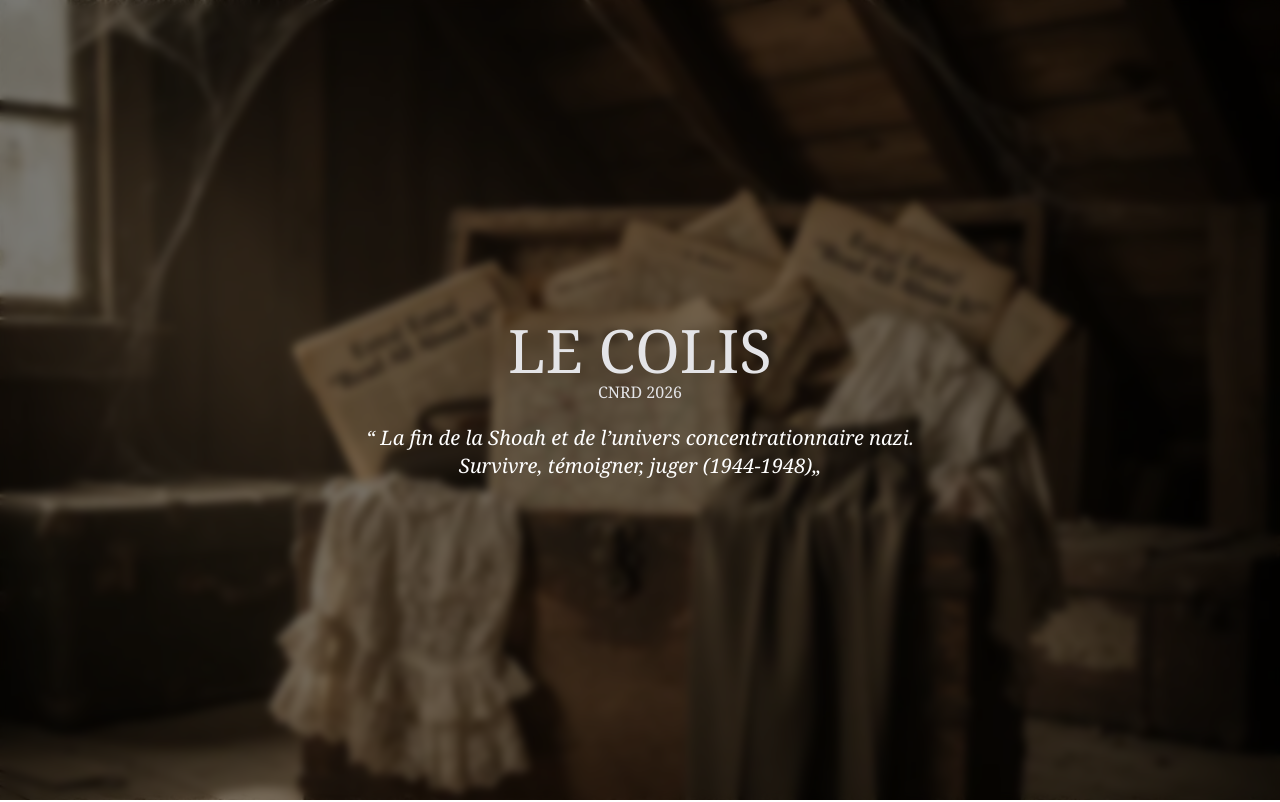
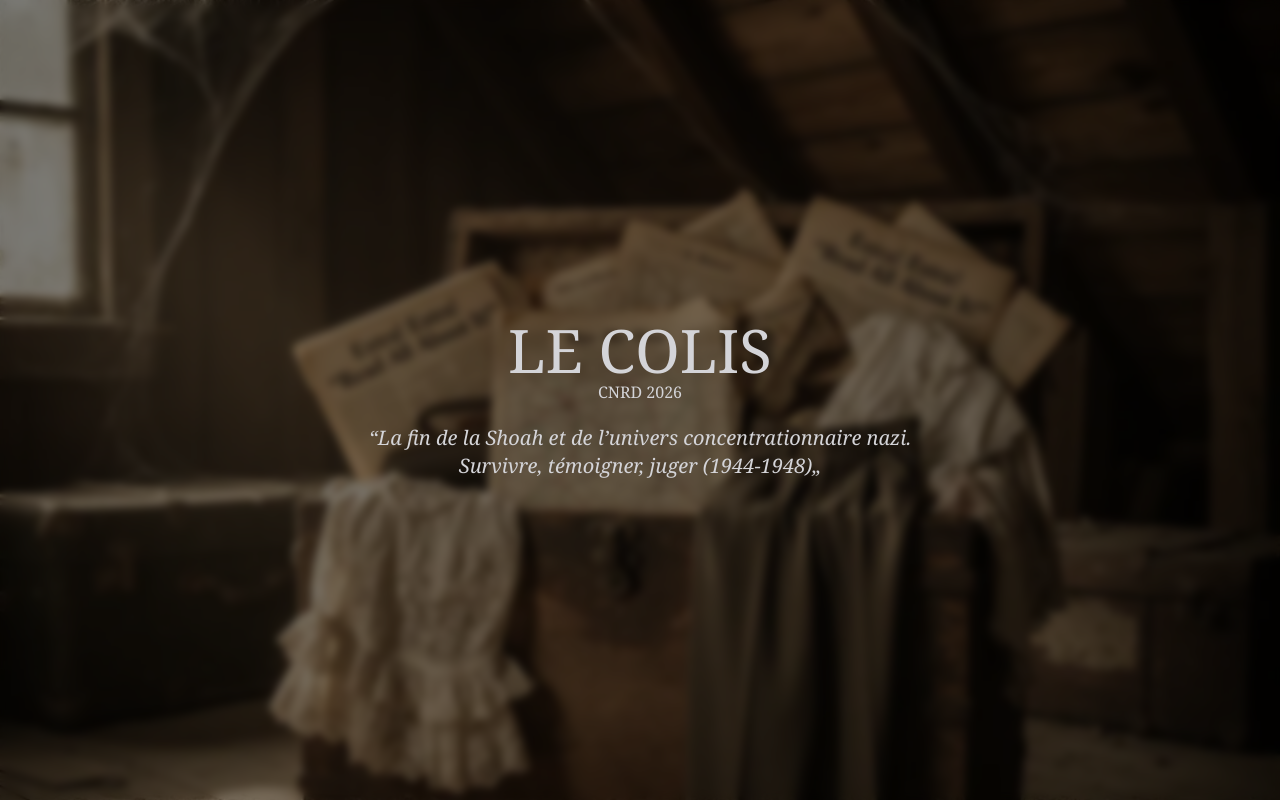
Before and after one commit to CNRD2026/Lecolis, a plain HTML site: page index.html in a window 1280 px wide. Shown: the top 802 px of the page. Drawn offline with Linux system fonts and the light colour scheme.

Commit message:
text-color

```diff
--- a/index.html
+++ b/index.html
@@ -22,9 +22,9 @@
 
     <!-- Contenu -->
     <div class="flex justify-center items-center h-full w-full flex-col relative z-10">
-        <h1 class="text-6xl text-zinc-200 animate-fadeInDown text-shadow-2xl">LE COLIS</h1>
-        <p class="text-zinc-200 animate-fadeInDown text-center">CNRD 2026</p>
-        <p class="text-xl text-center text-white italic mt-5 animate-fadeInDown ">“ La fin de la Shoah et de l’univers concentrationnaire nazi. <br>Survivre, témoigner, juger (1944-1948)„</p>
+        <h1 class="text-6xl text-zinc-300 animate-fadeInDown text-shadow-2xl">LE COLIS</h1>
+        <p class="text-zinc-300 animate-fadeInDown text-center">CNRD 2026</p>
+        <p class="text-xl text-center text-zinc-300 italic mt-5 animate-fadeInDown ">“La fin de la Shoah et de l’univers concentrationnaire nazi. <br>Survivre, témoigner, juger (1944-1948)„</p>
     </div>
     </div>
     </header>
```
Also changed, not shown: styles.css.
